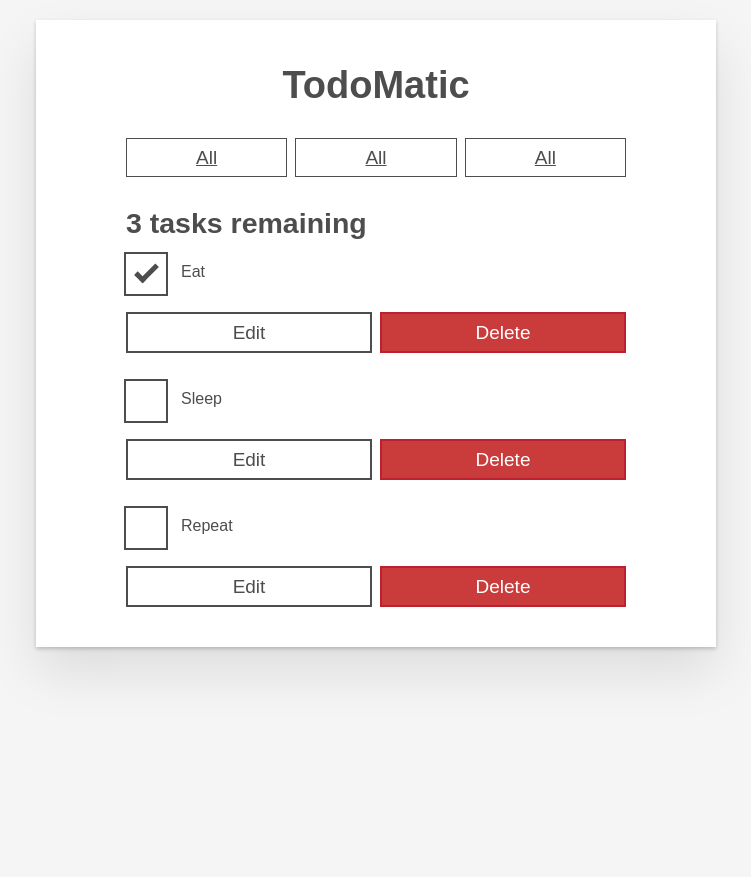
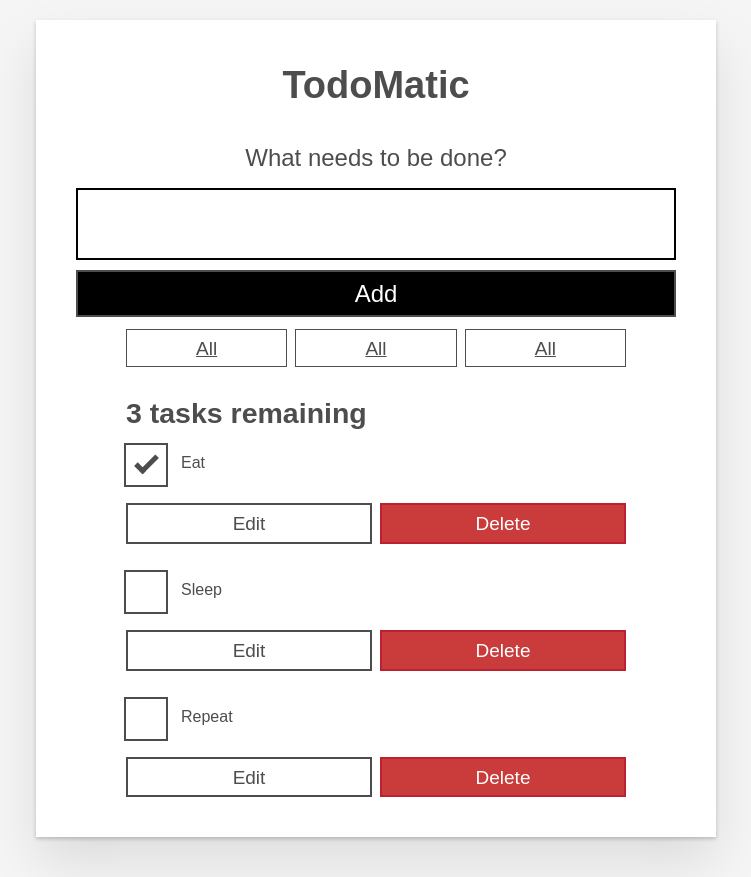
Before and after one commit to MarcoAntonioSanchez/react-todo-list-app, a React (Create React App) app in the folder todo-list-app/: page / in a window 1280 px wide. Shown: the whole page, without its empty margins (264-1015 px from the left). Before the commit the page ends 800 px from the top, so only its background shows below. Built offline with nearby package versions, Linux system fonts and the light colour scheme.

Commit message:
15. Adding the preventDefault() function to Form component

```diff
--- a/todo-list-app/src/App.js
+++ b/todo-list-app/src/App.js
@@ -4,6 +4,10 @@ import FilterButton from "./components/FilterButton";
 import Todo from "./components/Todo";
 
 function App(props) {
+  function addTask(name) {
+    alert(name);
+  }
+
   // Transforming data from a constant
   // key id share the same value (.id), unique keys are important for React apps (must do)
   const taskList = props.tasks.map((task) => (
@@ -18,7 +22,7 @@ function App(props) {
   return (
     <div className="todoapp stack-large">
       <h1>TodoMatic</h1>
-      <form />
+      <Form addTask={addTask} />
       <div className="filters btn-group stack-exception">
         <FilterButton />
         <FilterButton />
--- a/todo-list-app/src/components/Form.js
+++ b/todo-list-app/src/components/Form.js
@@ -2,8 +2,13 @@
 import React from "react";
 
 function Form(props) {
+  function handleSubmit(e) {
+    e.preventDefault();
+    props.addTask("Say Hello!");
+  }
+
   return (
-    <form>
+    <form onSubmit={handleSubmit}>
       <h2 className="label-weapper">
         <label htmlFor="new-todo-input" className="label__lg">
           What needs to be done?
```
